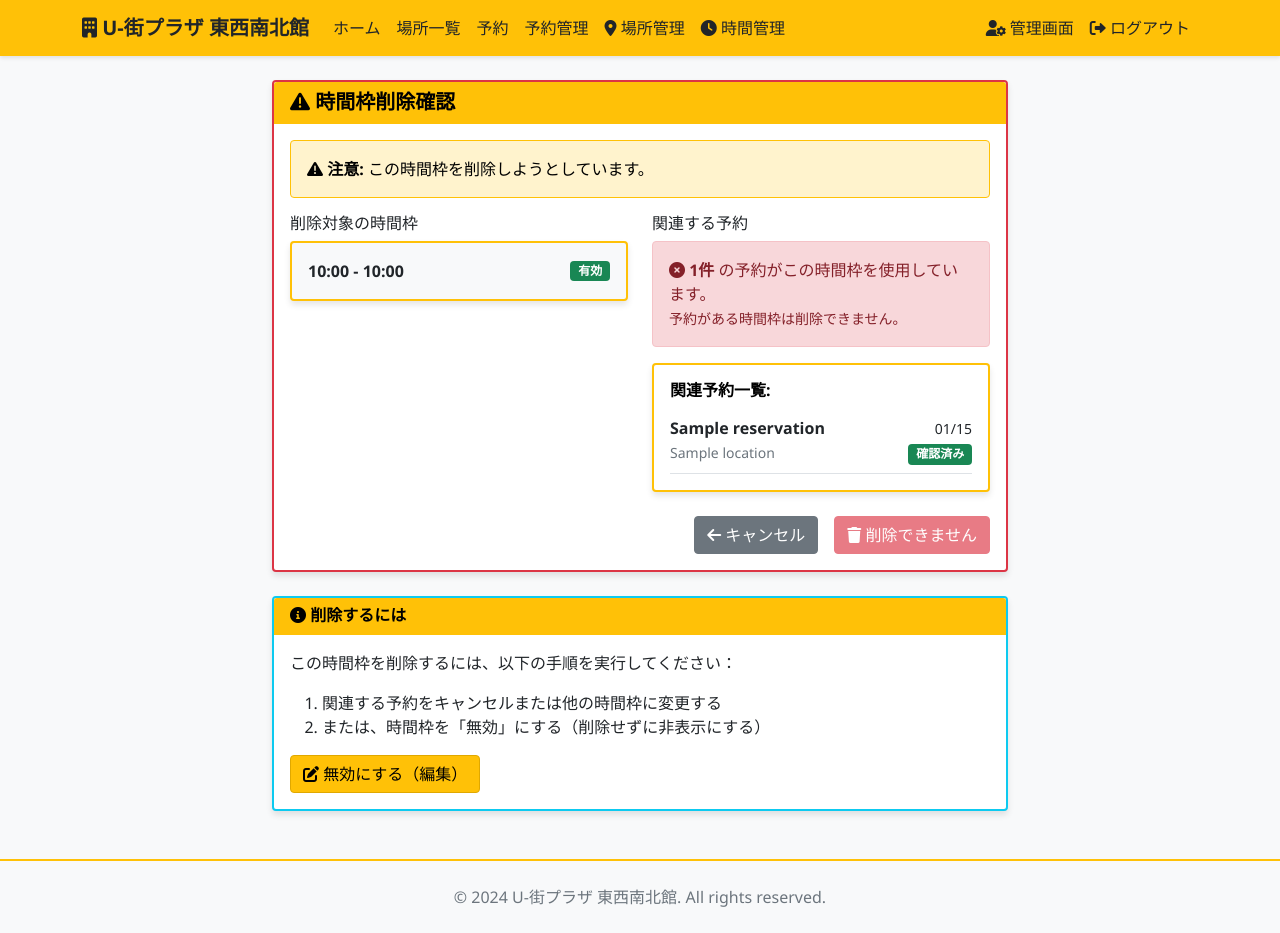
After one commit to kekenzy/yomohiro_web, a Django app: page /time-slots/1/delete/ in a window 1280 px wide. The commit adds this page. Run offline with Django 4.2, Linux system fonts and the light colour scheme; a user stored in the database is signed in; tables that the repository leaves empty hold one stand-in row (values such as "Sample post").

Commit message:
Add TimeSlot management functionality for administrators

```diff
--- a/reservations/templates/reservations/base.html
+++ b/reservations/templates/reservations/base.html
@@ -37,6 +37,11 @@
                         <li class="nav-item">
                             <a class="nav-link text-dark" href="{% url 'reservations:location_management' %}">
                                 <i class="fas fa-map-marker-alt"></i> 場所管理
+                            </a>
+                        </li>
+                        <li class="nav-item">
+                            <a class="nav-link text-dark" href="{% url 'reservations:time_slot_management' %}">
+                                <i class="fas fa-clock"></i> 時間管理
                             </a>
                         </li>
                     {% endif %}
--- /dev/null
+++ b/reservations/templates/reservations/time_slot_confirm_delete.html
@@ -0,0 +1,118 @@
+{% extends 'reservations/base.html' %}
+
+{% block title %}時間枠削除確認 - U-街プラザ 東西南北館{% endblock %}
+
+{% block content %}
+<div class="row justify-content-center">
+    <div class="col-md-8">
+        <div class="card border-danger">
+            <div class="card-header bg-danger text-white">
+                <h5 class="card-title mb-0">
+                    <i class="fas fa-exclamation-triangle"></i> 時間枠削除確認
+                </h5>
+            </div>
+            <div class="card-body">
+                <div class="alert alert-warning">
+                    <i class="fas fa-warning"></i>
+                    <strong>注意:</strong> この時間枠を削除しようとしています。
+                </div>
+
+                <div class="row">
+                    <div class="col-md-6">
+                        <h6>削除対象の時間枠</h6>
+                        <div class="card bg-light">
+                            <div class="card-body">
+                                <div class="d-flex justify-content-between align-items-center">
+                                    <span><strong>{{ time_slot.start_time|time:"H:i" }} - {{ time_slot.end_time|time:"H:i" }}</strong></span>
+                                    <span class="badge {% if time_slot.is_active %}bg-success{% else %}bg-secondary{% endif %}">
+                                        {% if time_slot.is_active %}有効{% else %}無効{% endif %}
+                                    </span>
+                                </div>
+                            </div>
+                        </div>
+                    </div>
+
+                    <div class="col-md-6">
+                        <h6>関連する予約</h6>
+                        {% if existing_reservations %}
+                            <div class="alert alert-danger">
+                                <i class="fas fa-times-circle"></i>
+                                <strong>{{ existing_reservations.count }}件</strong> の予約がこの時間枠を使用しています。
+                                <br><small>予約がある時間枠は削除できません。</small>
+                            </div>
+
+                            <div class="card">
+                                <div class="card-body" style="max-height: 200px; overflow-y: auto;">
+                                    <h6 class="card-title">関連予約一覧:</h6>
+                                    {% for reservation in existing_reservations %}
+                                        <div class="d-flex justify-content-between align-items-center border-bottom py-2">
+                                            <div>
+                                                <strong>{{ reservation.customer_name }}</strong>
+                                                <br><small class="text-muted">{{ reservation.location.name }}</small>
+                                            </div>
+                                            <div class="text-end">
+                                                <small>{{ reservation.date|date:"m/d" }}</small>
+                                                <br><span class="badge {% if reservation.status == 'confirmed' %}bg-success{% elif reservation.status == 'pending' %}bg-warning{% else %}bg-danger{% endif %}">
+                                                    {% if reservation.status == 'confirmed' %}確認済み
+                                                    {% elif reservation.status == 'pending' %}保留中
+                                                    {% else %}キャンセル{% endif %}
+                                                </span>
+                                            </div>
+                                        </div>
+                                    {% endfor %}
+                                </div>
+                            </div>
+                        {% else %}
+                            <div class="alert alert-success">
+                                <i class="fas fa-check-circle"></i>
+                                関連する予約はありません。削除可能です。
+                            </div>
+                        {% endif %}
+                    </div>
+                </div>
+
+                <form method="post" class="mt-4">
+                    {% csrf_token %}
+                    <div class="d-grid gap-2 d-md-flex justify-content-md-end">
+                        <a href="{% url 'reservations:time_slot_management' %}" class="btn btn-secondary me-md-2">
+                            <i class="fas fa-arrow-left"></i> キャンセル
+                        </a>
+                        {% if existing_reservations %}
+                            <button type="submit" class="btn btn-danger" disabled>
+                                <i class="fas fa-trash"></i> 削除できません
+                            </button>
+                        {% else %}
+                            <button type="submit" class="btn btn-danger"
+                                    onclick="return confirm('本当に削除しますか？この操作は取り消せません。')">
+                                <i class="fas fa-trash"></i> 削除する
+                            </button>
+                        {% endif %}
+                    </div>
+                </form>
+            </div>
+        </div>
+
+        {% if existing_reservations %}
+        <div class="card border-info mt-4">
+            <div class="card-header bg-info text-white">
+                <h6 class="card-title mb-0">
+                    <i class="fas fa-info-circle"></i> 削除するには
+                </h6>
+            </div>
+            <div class="card-body">
+                <p>この時間枠を削除するには、以下の手順を実行してください：</p>
+                <ol>
+                    <li>関連する予約をキャンセルまたは他の時間枠に変更する</li>
+                    <li>または、時間枠を「無効」にする（削除せずに非表示にする）</li>
+                </ol>
+                <div class="mt-3">
+                    <a href="{% url 'reservations:time_slot_edit' time_slot.pk %}" class="btn btn-warning">
+                        <i class="fas fa-edit"></i> 無効にする（編集）
+                    </a>
+                </div>
+            </div>
+        </div>
+        {% endif %}
+    </div>
+</div>
+{% endblock %}
--- a/reservations/urls.py
+++ b/reservations/urls.py
@@ -18,6 +18,10 @@ urlpatterns = [
     path('location-management/add/', views.location_add, name='location_add'),
     path('locations/<int:pk>/edit/', views.location_edit, name='location_edit'),
     path('locations/<int:pk>/delete/', views.location_delete, name='location_delete'),
+    path('time-slot-management/', views.time_slot_management, name='time_slot_management'),
+    path('time-slot-management/add/', views.time_slot_add, name='time_slot_add'),
+    path('time-slots/<int:pk>/edit/', views.time_slot_edit, name='time_slot_edit'),
+    path('time-slots/<int:pk>/delete/', views.time_slot_delete, name='time_slot_delete'),
     path('login/', views.custom_login, name='custom_login'),
     path('logout/', LogoutView.as_view(next_page='reservations:index'), name='logout'),
     path('api/calendar/events/', views.get_calendar_events, name='calendar_events'),
--- a/reservations/views.py
+++ b/reservations/views.py
@@ -10,7 +10,7 @@ from django.db.models import Q, Count
 from datetime import date, datetime, timedelta
 import json
 from .models import Location, TimeSlot, Reservation
-from .forms import ReservationForm, ReservationSearchForm, LocationForm
+from .forms import ReservationForm, ReservationSearchForm, LocationForm, TimeSlotForm
 
 def custom_login(request):
     """カスタムログインビュー"""
@@ -373,3 +373,69 @@ def check_availability(request):
         return JsonResponse({'error': '必要なパラメータが不足しています。'}, status=400)
 
     return JsonResponse({'error': 'GETメソッドのみサポートしています。'}, status=405)
+
+@login_required
+def time_slot_management(request):
+    """時間枠管理"""
+    time_slots = TimeSlot.objects.all().order_by('start_time')
+    return render(request, 'reservations/time_slot_management.html', {
+        'time_slots': time_slots
+    })
+
+@login_required
+def time_slot_add(request):
+    """時間枠追加"""
+    if request.method == 'POST':
+        form = TimeSlotForm(request.POST)
+        if form.is_valid():
+            form.save()
+            messages.success(request, '時間枠を追加しました。')
+            return redirect('reservations:time_slot_management')
+    else:
+        form = TimeSlotForm()
+
+    return render(request, 'reservations/time_slot_form.html', {
+        'form': form,
+        'title': '時間枠追加'
+    })
+
+@login_required
+def time_slot_edit(request, pk):
+    """時間枠編集"""
+    time_slot = get_object_or_404(TimeSlot, pk=pk)
+
+    if request.method == 'POST':
+        form = TimeSlotForm(request.POST, instance=time_slot)
+        if form.is_valid():
+            form.save()
+            messages.success(request, '時間枠を更新しました。')
+            return redirect('reservations:time_slot_management')
+    else:
+        form = TimeSlotForm(instance=time_slot)
+
+    return render(request, 'reservations/time_slot_form.html', {
+        'form': form,
+        'title': '時間枠編集',
+        'time_slot': time_slot
+    })
+
+@login_required
+def time_slot_delete(request, pk):
+    """時間枠削除"""
+    time_slot = get_object_or_404(TimeSlot, pk=pk)
+
+    # 既存の予約があるかチェック
+    existing_reservations = Reservation.objects.filter(time_slot=time_slot)
+
+    if request.method == 'POST':
+        if existing_reservations.exists():
+            messages.error(request, f'この時間枠には {existing_reservations.count()} 件の予約があります。削除できません。')
+        else:
+            time_slot.delete()
+            messages.success(request, '時間枠を削除しました。')
+        return redirect('reservations:time_slot_management')
+
+    return render(request, 'reservations/time_slot_confirm_delete.html', {
+        'time_slot': time_slot,
+        'existing_reservations': existing_reservations
+    })
```
Also changed, not shown: reservations/forms.py (+31 -0 lines), reservations/templates/reservations/time_slot_form.html (added, +117 -0 lines), reservations/templates/reservations/time_slot_management.html (added, +110 -0 lines).
